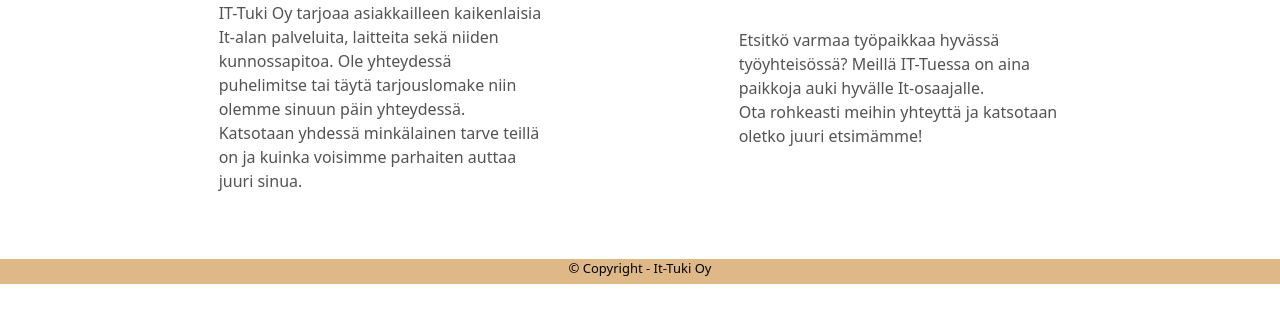
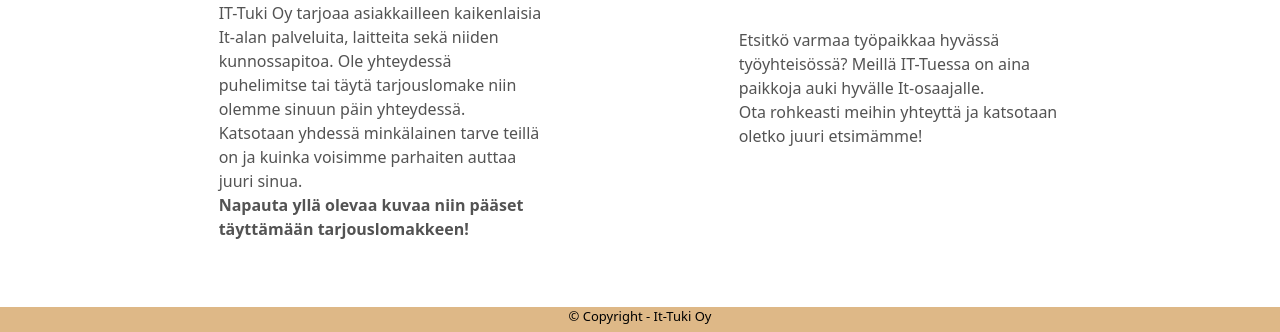
Before and after one commit to isakrai/OmaSivu, a plain HTML site: page index.html in a window 1280 px wide. Shown: the part 977-1309 px from the top of the page. Before the commit the page ends 1261 px from the top, so only its background shows below. Drawn offline with nearby package versions, Linux system fonts and the light colour scheme.

Commit message:
Update index.html

```diff
--- a/index.html
+++ b/index.html
@@ -50,7 +50,8 @@
                         kunnossapitoa.
                         Ole yhteydessä puhelimitse tai täytä tarjouslomake niin olemme sinuun päin yhteydessä. Katsotaan
                         yhdessä
-                        minkälainen tarve teillä on ja kuinka voisimme parhaiten auttaa juuri sinua.
+                        minkälainen tarve teillä on ja kuinka voisimme parhaiten auttaa juuri sinua.<br>
+                        <b>Napauta yllä olevaa kuvaa niin pääset täyttämään tarjouslomakkeen!</b>
                     </p>
                 </div>
                 <div class="col-sm-2"></div>
```
